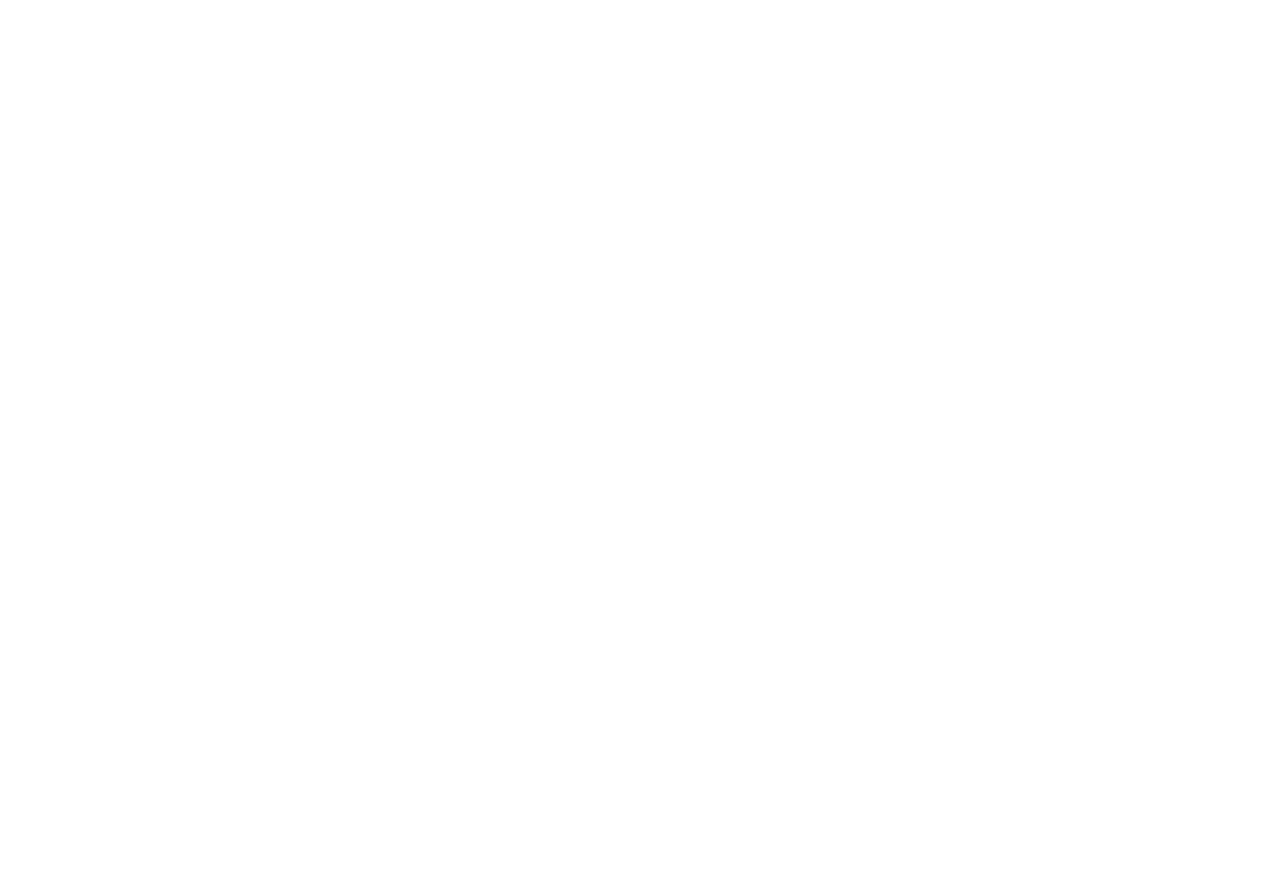
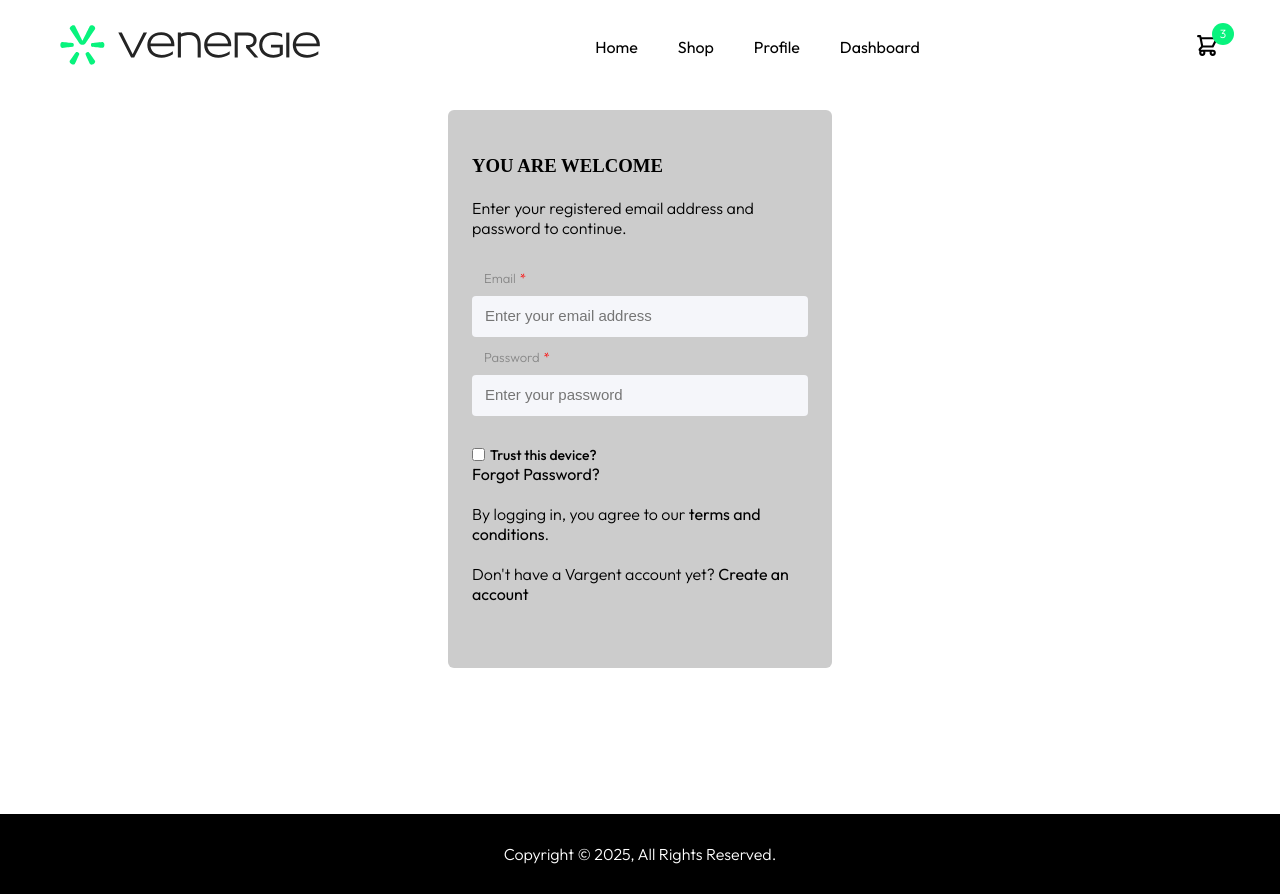
Before and after one commit to Vargent-Africa/venergie-app, a React (Vite) app: page /auth/login in a window 1280 px wide. Before the commit the page ends 800 px from the top, so only its background shows below. Built offline with nearby package versions, Linux system fonts and the light colour scheme; a web font is replaced by a local one.

Commit message:
fix(Auth): Added login and signup auth pages

```diff
--- a/src/App.tsx
+++ b/src/App.tsx
@@ -7,6 +7,10 @@ import MainLayout from "components/layouts/Main";
 
 //Misc
 import Loader from "components/misc/Loader";
+
+//Auth
+const Login = lazy(() => import("containers/Auth/Login"));
+const Signup = lazy(() => import("containers/Auth/Signup"));
 
 //Items
 const ItemLists = lazy(() => import("containers/Items/itemList"));
@@ -42,6 +46,22 @@ const App = () => {
 							</Suspense>
 						}
 					/>
+					<Route
+						path="auth/login"
+						element={
+							<Suspense fallback={<Loader />}>
+								<Login />
+							</Suspense>
+						}
+					/>
+					<Route
+						path="auth/signup"
+						element={
+							<Suspense fallback={<Loader />}>
+								<Signup />
+							</Suspense>
+						}
+					/>
 				</Route>
 			</Route>
 		</Routes>
--- a/src/components/forms/checkbox/index.tsx
+++ b/src/components/forms/checkbox/index.tsx
@@ -1,12 +1,15 @@
 import * as styled from "./styles/index";
 
-const CheckBox = () => {
+type FormCheckboxProps = React.ComponentProps<"input"> & {
+	label?: string;
+};
+
+const CheckBox = (props: FormCheckboxProps) => {
+	const { label, ...inputProps } = props;
 	return (
 		<styled.CheckBox>
-			<styled.CheckBoxInput id="agree" />
-			<styled.CheckBoxLabel htmlFor="agree">
-				I have read and agreed to the Terms and Conditions
-			</styled.CheckBoxLabel>
+			<styled.CheckBoxInput {...inputProps} />
+			<styled.CheckBoxLabel>{label}</styled.CheckBoxLabel>
 		</styled.CheckBox>
 	);
 };
--- /dev/null
+++ b/src/containers/Auth/Login.tsx
@@ -0,0 +1,72 @@
+import * as common from "styles/ui";
+
+import * as styled from "./styles";
+import FormText from "components/forms/input/Text";
+import { Link } from "react-router";
+import CheckBox from "components/forms/checkbox";
+
+const Login = () => {
+	return (
+		<styled.AuthWrapper>
+			<common.Container>
+				<styled.FormWrapper>
+					<form className="w-full" onSubmit={() => {}}>
+						<h3 className="text-xl font-medium">You are welcome</h3>
+						<p className="text-xs mt-6">
+							Enter your registered email address and password to continue.
+						</p>
+						<FormText
+							label="Email"
+							type="email"
+							name="email"
+							placeholder="Enter your email address"
+							required
+						/>
+						<FormText
+							label="Password"
+							type="password"
+							name="password"
+							placeholder="Enter your password"
+							required
+						/>
+						<CheckBox label="Trust this device?" />
+						<Link
+							to="/forgot-password"
+							className="text-xs text-green-color mt-5 inline-block"
+						>
+							Forgot Password?
+						</Link>
+						{/* <div className="mt-3">
+              <Button type="submit" disabled={true}>
+                <div className="bg-green-color py-3 px-4 rounded-md flex items-center justify-center">
+                  {true &&
+                    <svg className="mr-4 h-5 w-5 animate-spin text-white" xmlns="http://www.w3.org/2000/svg" fill="none" viewBox="0 0 24 24">
+                      <circle className="opacity-25" cx="12" cy="12" r="10" stroke="currentColor" strokeWidth="4"></circle>
+                      <path className="opacity-75" fill="currentColor" d="M4 12a8 8 0 018-8V0C5.373 0 0 5.373 0 12h4zm2 5.291A7.962 7.962 0 014 12H0c0 3.042 1.135 5.824 3 7.938l3-2.647z"></path>
+                    </svg>
+                  }
+                  <span className="font-medium"> {t('button.loginText')} </span>
+                </div>
+              </Button>
+            </div> */}
+						<p className="text-xs mt-5">
+							By logging in, you agree to our{" "}
+							<Link to="/" target="_blank" className="text-green-color">
+								terms and conditions
+							</Link>
+							.
+						</p>
+						<p className="text-xs mt-2">
+							Don't have a Vargent account yet?{" "}
+							<Link to="/signup" className="text-green-color">
+								Create an account
+							</Link>
+						</p>
+					</form>
+				</styled.FormWrapper>
+			</common.Container>
+		</styled.AuthWrapper>
+	);
+};
+
+export default Login;
--- /dev/null
+++ b/src/containers/Auth/Signup.tsx
@@ -0,0 +1,5 @@
+const Signup = () => {
+	return <div>Signup</div>;
+};
+
+export default Signup;
--- /dev/null
+++ b/src/containers/Auth/styles/index.ts
@@ -0,0 +1,17 @@
+import styled from "styled-components";
+
+export const AuthWrapper = styled.section`
+	margin: 1.6rem 0;
+	height: 86vh;
+`;
+
+export const FormWrapper = styled.div`
+	display: flex;
+	justify-content: center;
+	align-items: center;
+	max-width: 38.4rem;
+	padding: 4.4rem 2.4rem;
+	border-radius: 6px;
+	margin: auto;
+	background-color: #ccc;
+`;
--- a/src/containers/Items/checkout.tsx
+++ b/src/containers/Items/checkout.tsx
@@ -1,5 +1,3 @@
-import { Fragment } from "react";
-
 import FormText from "components/forms/input/Text";
 import CheckBox from "components/forms/checkbox";
 
@@ -9,7 +7,6 @@ import * as styled from "./styles/checkout";
 
 const Checkout = () => {
 	return (
-		<Fragment>
 		<styled.CheckoutWrapper>
 			<common.Container>
 				<styled.CheckoutContainer>
@@ -58,7 +55,7 @@ const Checkout = () => {
 									required
 								/>
 							</styled.FormContainer>
-								<CheckBox />
+							<CheckBox label="I have read and agreed to the Terms and Conditions" />
 						</styled.Form>
 					</styled.CheckoutInfo>
 					<styled.CheckoutReview>
@@ -66,15 +63,12 @@ const Checkout = () => {
 						<styled.ReviewItemContainer>
 							<styled.ReviewItem>
 								<styled.ReviewItemImageWrapper>
-										<styled.ReviewItemImage
-											src="/images/item1.png"
-											alt="Item"
-										/>
+									<styled.ReviewItemImage src="/images/item1.png" alt="Item" />
 								</styled.ReviewItemImageWrapper>
 								<styled.ReviewItemDetails>
 									<styled.ReviewItemName>
-											Solar inverter Solar inverter Solar inverter Solar
-											inverter Solar inverter nhgggd yddy
+										Solar inverter Solar inverter Solar inverter Solar inverter
+										Solar inverter nhgggd yddy
 									</styled.ReviewItemName>
 									<styled.ReviewItemQuantityPrice>
 										<styled.ReviewItemQuantity>1x</styled.ReviewItemQuantity>
@@ -84,15 +78,12 @@ const Checkout = () => {
 							</styled.ReviewItem>
 							<styled.ReviewItem>
 								<styled.ReviewItemImageWrapper>
-										<styled.ReviewItemImage
-											src="/images/item1.png"
-											alt="Item"
-										/>
+									<styled.ReviewItemImage src="/images/item1.png" alt="Item" />
 								</styled.ReviewItemImageWrapper>
 								<styled.ReviewItemDetails>
 									<styled.ReviewItemName>
-											Solar inverter Solar inverter Solar inverter Solar
-											inverter Solar inverter nhgggd yddy
+										Solar inverter Solar inverter Solar inverter Solar inverter
+										Solar inverter nhgggd yddy
 									</styled.ReviewItemName>
 									<styled.ReviewItemQuantityPrice>
 										<styled.ReviewItemQuantity>1x</styled.ReviewItemQuantity>
@@ -102,15 +93,12 @@ const Checkout = () => {
 							</styled.ReviewItem>
 							<styled.ReviewItem>
 								<styled.ReviewItemImageWrapper>
-										<styled.ReviewItemImage
-											src="/images/item1.png"
-											alt="Item"
-										/>
+									<styled.ReviewItemImage src="/images/item1.png" alt="Item" />
 								</styled.ReviewItemImageWrapper>
 								<styled.ReviewItemDetails>
 									<styled.ReviewItemName>
-											Solar inverter Solar inverter Solar inverter Solar
-											inverter Solar inverter nhgggd yddy
+										Solar inverter Solar inverter Solar inverter Solar inverter
+										Solar inverter nhgggd yddy
 									</styled.ReviewItemName>
 									<styled.ReviewItemQuantityPrice>
 										<styled.ReviewItemQuantity>1x</styled.ReviewItemQuantity>
@@ -120,15 +108,12 @@ const Checkout = () => {
 							</styled.ReviewItem>
 							<styled.ReviewItem>
 								<styled.ReviewItemImageWrapper>
-										<styled.ReviewItemImage
-											src="/images/item1.png"
-											alt="Item"
-										/>
+									<styled.ReviewItemImage src="/images/item1.png" alt="Item" />
 								</styled.ReviewItemImageWrapper>
 								<styled.ReviewItemDetails>
 									<styled.ReviewItemName>
-											Solar inverter Solar inverter Solar inverter Solar
-											inverter Solar inverter nhgggd yddy
+										Solar inverter Solar inverter Solar inverter Solar inverter
+										Solar inverter nhgggd yddy
 									</styled.ReviewItemName>
 									<styled.ReviewItemQuantityPrice>
 										<styled.ReviewItemQuantity>1x</styled.ReviewItemQuantity>
@@ -138,15 +123,12 @@ const Checkout = () => {
 							</styled.ReviewItem>
 							<styled.ReviewItem>
 								<styled.ReviewItemImageWrapper>
-										<styled.ReviewItemImage
-											src="/images/item1.png"
-											alt="Item"
-										/>
+									<styled.ReviewItemImage src="/images/item1.png" alt="Item" />
 								</styled.ReviewItemImageWrapper>
 								<styled.ReviewItemDetails>
 									<styled.ReviewItemName>
-											Solar inverter Solar inverter Solar inverter Solar
-											inverter Solar inverter nhgggd yddy
+										Solar inverter Solar inverter Solar inverter Solar inverter
+										Solar inverter nhgggd yddy
 									</styled.ReviewItemName>
 									<styled.ReviewItemQuantityPrice>
 										<styled.ReviewItemQuantity>1x</styled.ReviewItemQuantity>
@@ -156,15 +138,12 @@ const Checkout = () => {
 							</styled.ReviewItem>
 							<styled.ReviewItem>
 								<styled.ReviewItemImageWrapper>
-										<styled.ReviewItemImage
-											src="/images/item1.png"
-											alt="Item"
-										/>
+									<styled.ReviewItemImage src="/images/item1.png" alt="Item" />
 								</styled.ReviewItemImageWrapper>
 								<styled.ReviewItemDetails>
 									<styled.ReviewItemName>
-											Solar inverter Solar inverter Solar inverter Solar
-											inverter Solar inverter nhgggd yddy
+										Solar inverter Solar inverter Solar inverter Solar inverter
+										Solar inverter nhgggd yddy
 									</styled.ReviewItemName>
 									<styled.ReviewItemQuantityPrice>
 										<styled.ReviewItemQuantity>1x</styled.ReviewItemQuantity>
@@ -174,15 +153,12 @@ const Checkout = () => {
 							</styled.ReviewItem>
 							<styled.ReviewItem>
 								<styled.ReviewItemImageWrapper>
-										<styled.ReviewItemImage
-											src="/images/item1.png"
-											alt="Item"
-										/>
+									<styled.ReviewItemImage src="/images/item1.png" alt="Item" />
 								</styled.ReviewItemImageWrapper>
 								<styled.ReviewItemDetails>
 									<styled.ReviewItemName>
-											Solar inverter Solar inverter Solar inverter Solar
-											inverter Solar inverter nhgggd yddy
+										Solar inverter Solar inverter Solar inverter Solar inverter
+										Solar inverter nhgggd yddy
 									</styled.ReviewItemName>
 									<styled.ReviewItemQuantityPrice>
 										<styled.ReviewItemQuantity>1x</styled.ReviewItemQuantity>
@@ -192,15 +168,12 @@ const Checkout = () => {
 							</styled.ReviewItem>
 							<styled.ReviewItem>
 								<styled.ReviewItemImageWrapper>
-										<styled.ReviewItemImage
-											src="/images/item1.png"
-											alt="Item"
-										/>
+									<styled.ReviewItemImage src="/images/item1.png" alt="Item" />
 								</styled.ReviewItemImageWrapper>
 								<styled.ReviewItemDetails>
 									<styled.ReviewItemName>
-											Solar inverter Solar inverter Solar inverter Solar
-											inverter Solar inverter nhgggd yddy
+										Solar inverter Solar inverter Solar inverter Solar inverter
+										Solar inverter nhgggd yddy
 									</styled.ReviewItemName>
 									<styled.ReviewItemQuantityPrice>
 										<styled.ReviewItemQuantity>1x</styled.ReviewItemQuantity>
@@ -210,15 +183,12 @@ const Checkout = () => {
 							</styled.ReviewItem>
 							<styled.ReviewItem>
 								<styled.ReviewItemImageWrapper>
-										<styled.ReviewItemImage
-											src="/images/item1.png"
-											alt="Item"
-										/>
+									<styled.ReviewItemImage src="/images/item1.png" alt="Item" />
 								</styled.ReviewItemImageWrapper>
 								<styled.ReviewItemDetails>
 									<styled.ReviewItemName>
-											Solar inverter Solar inverter Solar inverter Solar
-											inverter Solar inverter nhgggd yddy
+										Solar inverter Solar inverter Solar inverter Solar inverter
+										Solar inverter nhgggd yddy
 									</styled.ReviewItemName>
 									<styled.ReviewItemQuantityPrice>
 										<styled.ReviewItemQuantity>2x</styled.ReviewItemQuantity>
@@ -228,10 +198,7 @@ const Checkout = () => {
 							</styled.ReviewItem>
 							<styled.ReviewItem>
 								<styled.ReviewItemImageWrapper>
-										<styled.ReviewItemImage
-											src="/images/item1.png"
-											alt="Item"
-										/>
+									<styled.ReviewItemImage src="/images/item1.png" alt="Item" />
 								</styled.ReviewItemImageWrapper>
 								<styled.ReviewItemDetails>
 									<styled.ReviewItemName>
@@ -257,14 +224,10 @@ const Checkout = () => {
 								<styled.CheckoutSummaryTitle>
 									Shipping
 								</styled.CheckoutSummaryTitle>
-									<styled.CheckoutSummaryPrice>
-										$100
-									</styled.CheckoutSummaryPrice>
+								<styled.CheckoutSummaryPrice>$100</styled.CheckoutSummaryPrice>
 							</styled.CheckoutSummaryContainer>
 							<styled.CheckoutSummaryContainer>
-									<styled.CheckoutSummaryTotal>
-										Total
-									</styled.CheckoutSummaryTotal>
+								<styled.CheckoutSummaryTotal>Total</styled.CheckoutSummaryTotal>
 								<styled.CheckoutSummaryTotalPrice>
 									$4,100
 								</styled.CheckoutSummaryTotalPrice>
@@ -275,7 +238,6 @@ const Checkout = () => {
 				</styled.CheckoutContainer>
 			</common.Container>
 		</styled.CheckoutWrapper>
-		</Fragment>
 	);
 };
 
--- a/src/styles/ui.ts
+++ b/src/styles/ui.ts
@@ -5,6 +5,7 @@ export const Container = styled.div`
 	padding: 0 2rem;
 	margin: auto;
 	overflow: hidden;
+	height: 100%;
 `;
 
 export const PageTitleWrapper = styled.section`
```
Lines whose indentation alone changed are shown as unchanged.
